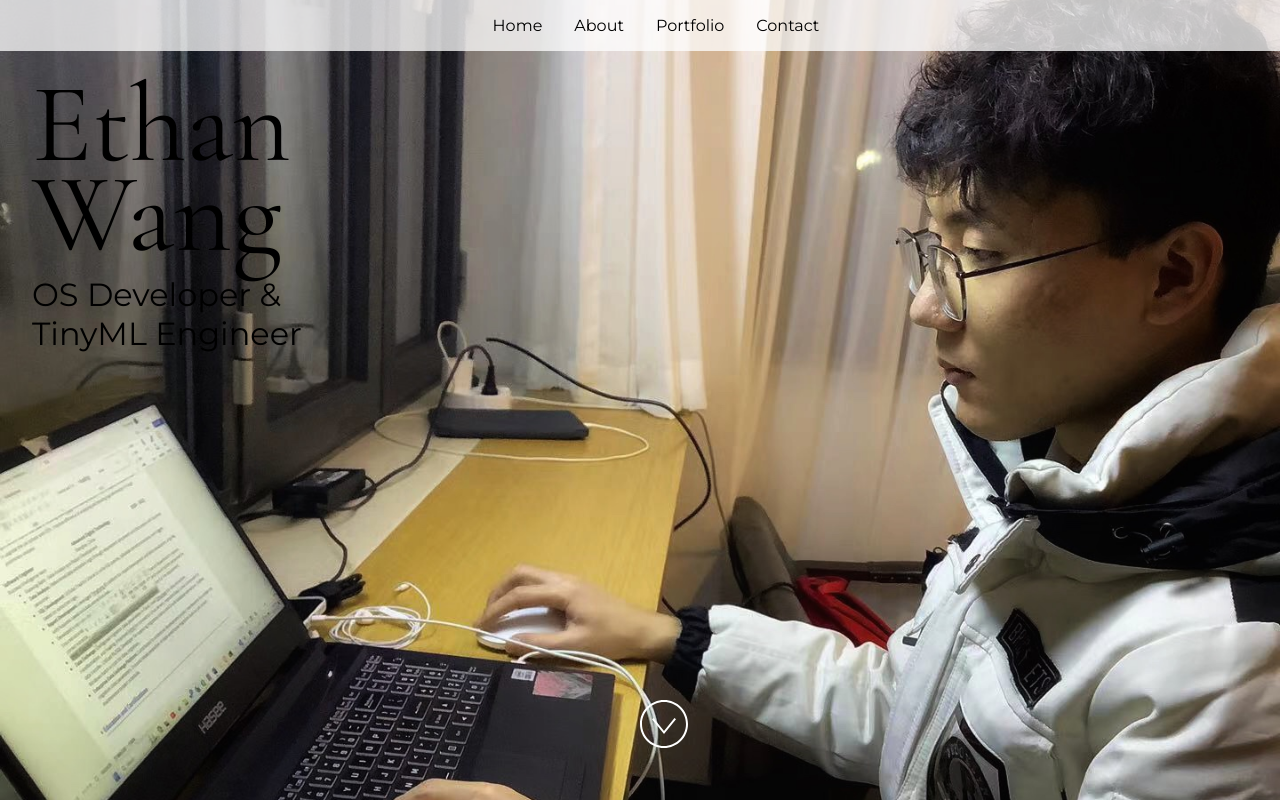
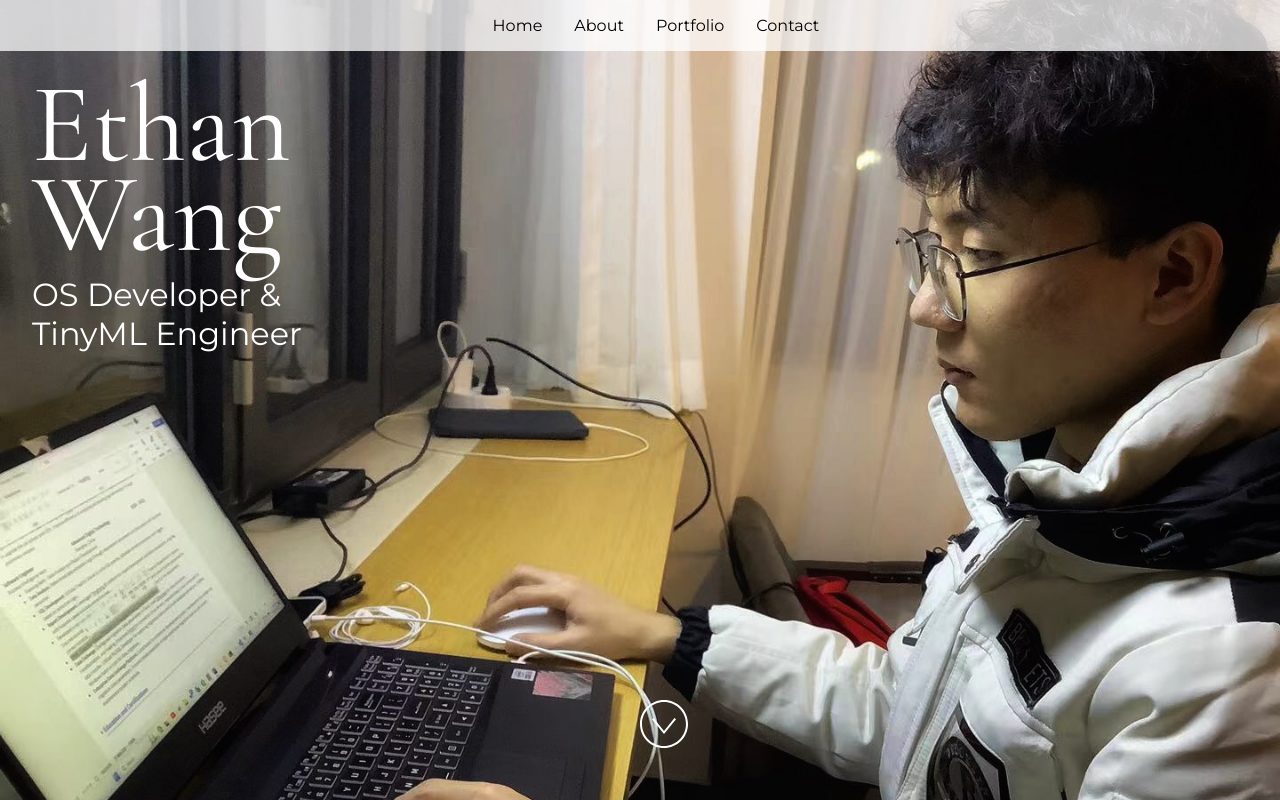
Before and after one commit to artwalker/artwalker-website, a React (Vite) app: page / in a window 1280 px wide. Built offline with nearby package versions, Linux system fonts and the light colour scheme.

Commit message:
Update image alt text and change heading colors

```diff
--- a/src/Components/Home.jsx
+++ b/src/Components/Home.jsx
@@ -23,7 +23,8 @@ import PropTypes from "prop-types";
 //import image from "../images/woman-with-tablet.jpg";
 import image from "../images/ethanwang-use-laptop.jpg";
 
-const imageAltText = "Adult female in office setting leaning against a glass wall while holding a platinum Microsoft Surface Pro 7 in tablet mode preparing to write with Microsoft Surface Pen";
+//const imageAltText = "Adult female in office setting leaning against a glass wall while holding a platinum Microsoft Surface Pro 7 in tablet mode preparing to write with Microsoft Surface Pen";
+const imageAltText = "Adult male in office setting using a laptop computer";
 
 const Home = ({ name, title }) => {
   return (
--- a/src/styles.css
+++ b/src/styles.css
@@ -51,6 +51,7 @@ h1 {
   font-weight: 400;
   line-height: 0.8;
   margin: 0;
+  color: #ffffff;
 }
 
 h2 {
@@ -58,6 +59,7 @@ h2 {
   font-weight: 400;
   margin: 0;
   padding-top: 1rem;
+  color: #ffffff;
 }
 
 h3 {
```
